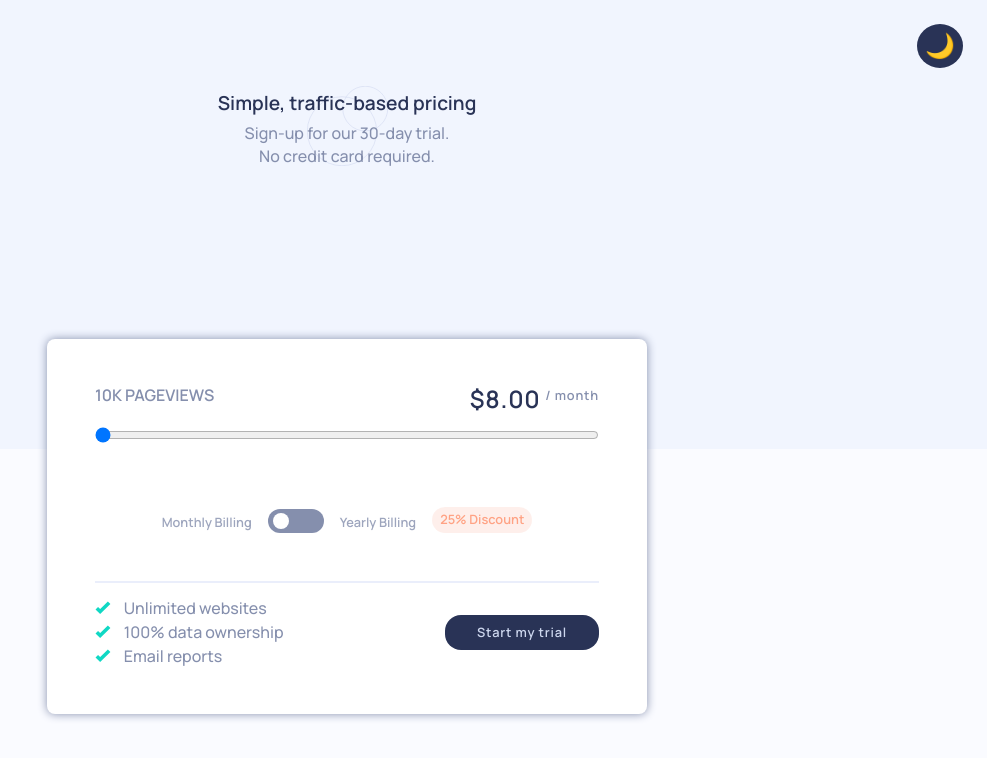
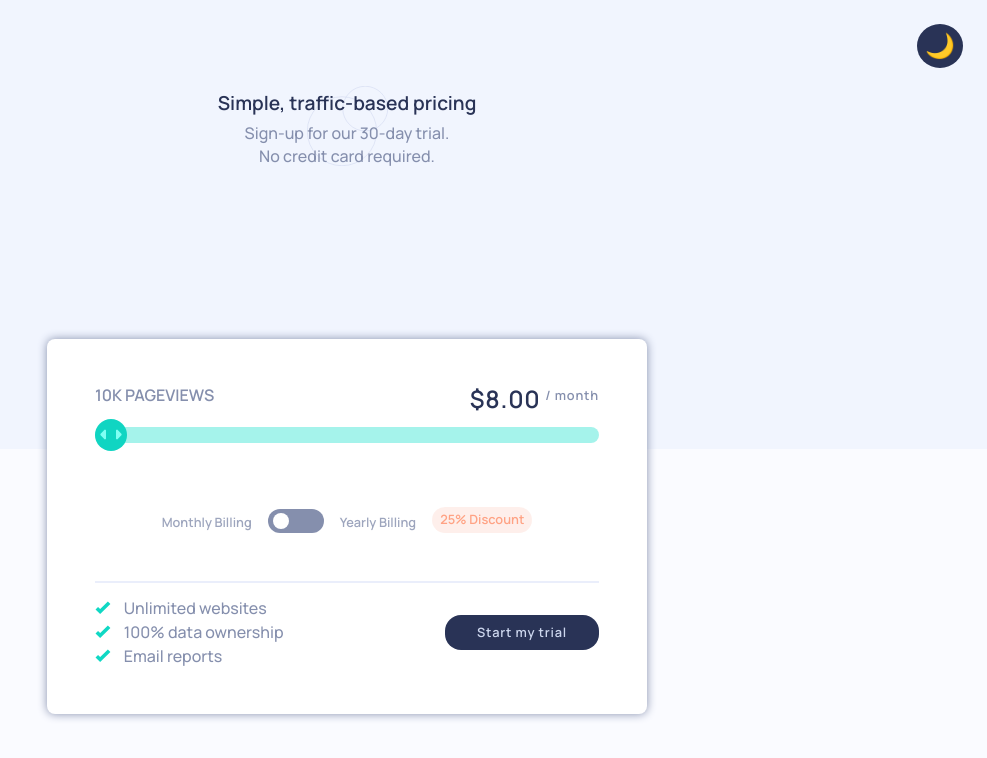
Before and after one commit to USKhokhar/investo-task, a React (Vite) app: page / in a window 1280 px wide. Shown: the top 758 px of the page, without its empty margins (293-1280 px from the left). Built offline with nearby package versions, Linux system fonts and the light colour scheme.

Commit message:
styling addition --> final range bar styled

```diff
--- a/src/App.jsx
+++ b/src/App.jsx
@@ -63,6 +63,7 @@ const App = () => {
 
   return (
     <main className={isDarkMode ? "dark-mode" : ""}>
+        {/* THEME TOGGLE */}
         <button onClick={handleModeToggle} className='themeToggleButton'>
             {
                 isDarkMode ? '🔆' : '🌙'
@@ -100,10 +101,6 @@ const App = () => {
                 {/* Progress slider */}
 
                 <input
-                    style={{
-
-                        // background: calculateBackground(),
-                    }}
                     className='slider'
                     type="range"
                     name="slider"
--- a/src/index.css
+++ b/src/index.css
@@ -120,7 +120,31 @@ main.dark-mode {
   outline: none;
   border: none;
   cursor: pointer;
+  -webkit-appearance: none;
+  width: 100%;
+  background: var(--cyan-sm);
+  border-radius: 2rem;
+  height: 1rem;
 }
+
+.slider::-webkit-slider-thumb {
+  -webkit-appearance: none;
+  width: 1rem;
+  padding: 1rem;
+  aspect-ratio: 1;
+  border-radius: 50%;
+  background: var(--cyan-lg);
+  background-image: url("/assets/images/icon-slider.svg");
+  background-position: center;
+  background-repeat: no-repeat;
+  /* background-size: ; */
+  cursor: pointer;
+}
+
+.slider::-webkit-slider-thumb:hover {
+  box-shadow: 0 0.3rem 1rem var(--cyan-lg);
+}
+
 
 /* THEME TOGGLE BUTTON */
 .themeToggleButton {
```
